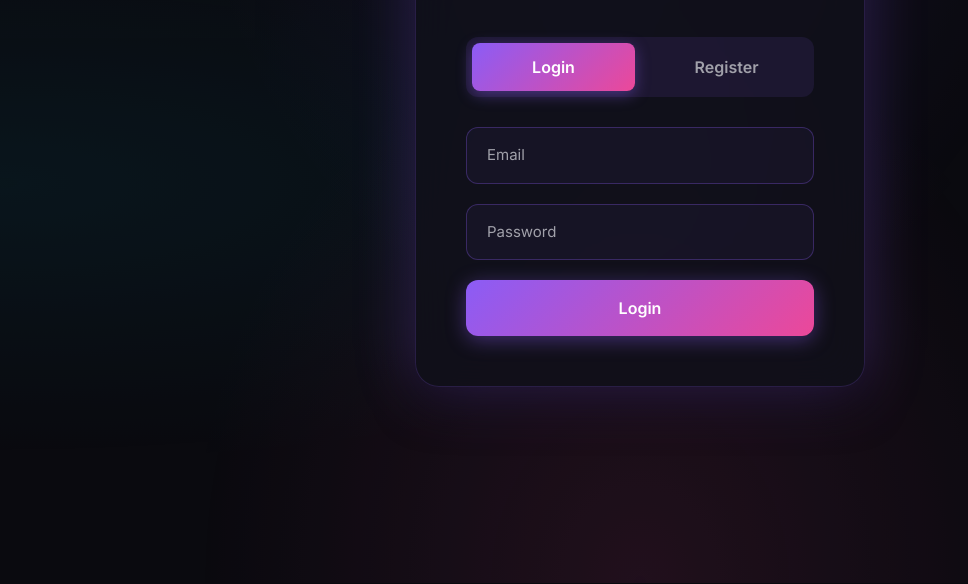
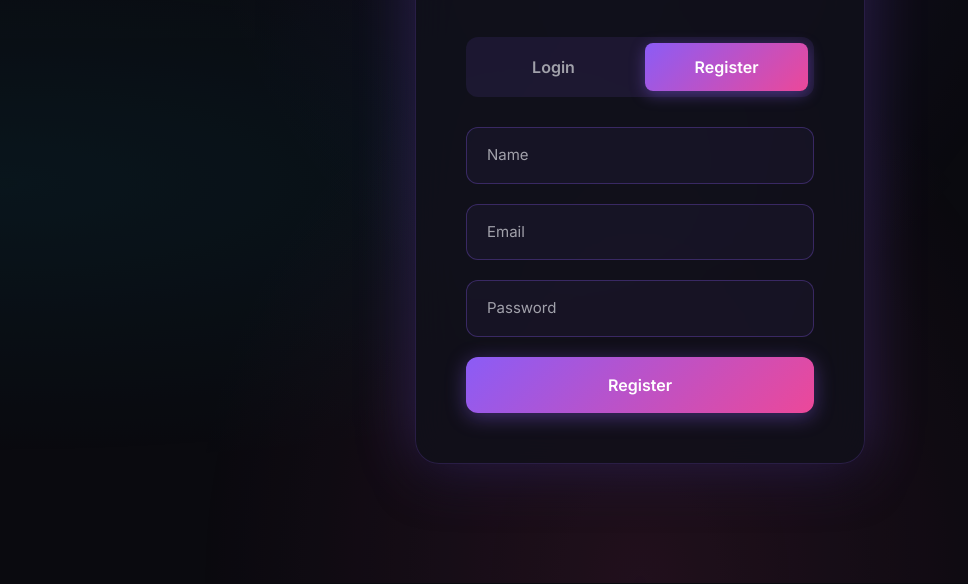
Before and after one commit to Ravin2313/personal-expense-tracker, a website: page public/index.html in a window 1280 px wide. Both pictures are taken after a click on the button "Register". Shown: the part 217-801 px from the top of the page, without its empty margins (0-968 px from the left). Drawn offline with nearby package versions, Linux system fonts and the light colour scheme.

Commit message:
Fix: Remove onclick, use inline event listeners, force cache clear v3.0

```diff
--- a/public/index.html
+++ b/public/index.html
@@ -7,7 +7,7 @@
 
     <link href="https://cdn.jsdelivr.net/npm/bootstrap@5.3.2/dist/css/bootstrap.min.css" rel="stylesheet">
     <link rel="stylesheet" href="https://cdn.jsdelivr.net/npm/bootstrap-icons@1.11.1/font/bootstrap-icons.css">
-    <link rel="stylesheet" href="css/style.css?v=2.1">
+    <link rel="stylesheet" href="css/style.css?v=3.0">
 </head>
 <body>
     <!-- Animated Particles -->
@@ -22,8 +22,8 @@
             <div class="auth-box">
                 <h1>Expense Tracker</h1>
                 <div class="tabs">
-                    <button class="tab-btn active" onclick="showLogin()">Login</button>
-                    <button class="tab-btn" onclick="showRegister()">Register</button>
+                    <button class="tab-btn active" id="login-tab">Login</button>
+                    <button class="tab-btn" id="register-tab">Register</button>
                 </div>
 
                 <!-- Login Form -->
@@ -43,6 +43,22 @@
             </div>
         </div>
 
+        <!-- Inline Tab Switching Script -->
+        <script>
+            document.getElementById('login-tab').addEventListener('click', function() {
+                document.getElementById('login-form').style.display = 'block';
+                document.getElementById('register-form').style.display = 'none';
+                this.classList.add('active');
+                document.getElementById('register-tab').classList.remove('active');
+            });
+
+            document.getElementById('register-tab').addEventListener('click', function() {
+                document.getElementById('login-form').style.display = 'none';
+                document.getElementById('register-form').style.display = 'block';
+                this.classList.add('active');
+                document.getElementById('login-tab').classList.remove('active');
+            });
+        </script>
         <!-- Main App Section -->
         <div id="main-section" style="display: none;">
             <nav class="navbar navbar-expand-lg">
@@ -580,8 +596,10 @@
                 }
             });
         }
+
+        console.log('✅ Cache cleared, loading fresh app...');
     </script>
 
-    <script src="js/app.js?v=2.1"></script>
+    <script src="js/app.js?v=3.0"></script>
 </body>
 </html>
```
